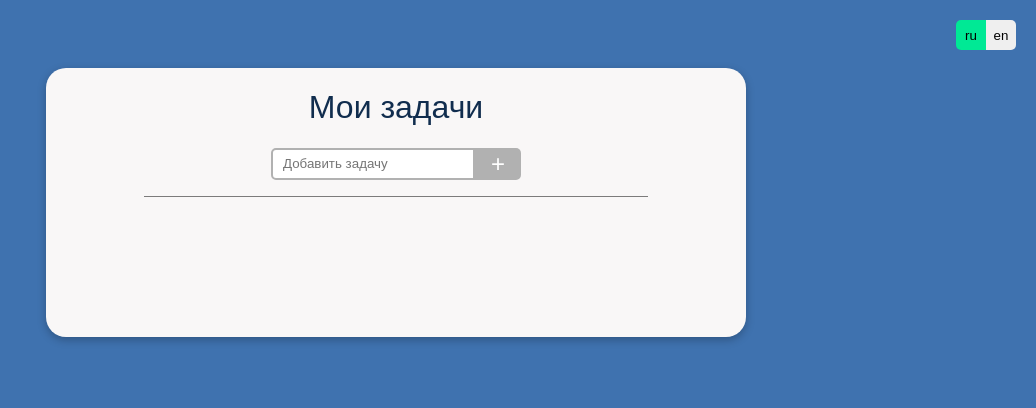
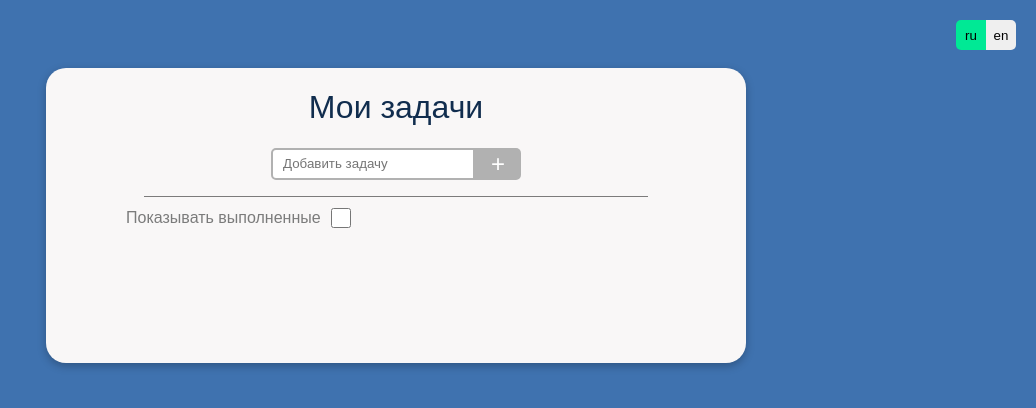
Before and after one commit to Votchitsev/tt-todo, a React (Create React App) app: page / in a window 1280 px wide. Shown: the top 408 px of the page, without its empty margins (244-1280 px from the left). Built offline with nearby package versions, Linux system fonts and the light colour scheme.

Commit message:
Отметка выполненных задач и их фильтрация

```diff
--- a/src/components/TodoItem/TodoItem.module.scss
+++ b/src/components/TodoItem/TodoItem.module.scss
@@ -54,3 +54,7 @@
     background-color: #b1b1b1;
   }
 }
+
+.crossed_text {
+  text-decoration: line-through;
+}
--- a/src/components/TodoItem/TodoItem.tsx
+++ b/src/components/TodoItem/TodoItem.tsx
@@ -1,10 +1,15 @@
+import { type ChangeEvent, useState } from 'react';
 import { observer } from 'mobx-react';
 import { useStore } from '../../store/store';
 import style from './TodoItem.module.scss';
 import EditTaskModal from '../EditTaskModal/EditTaskModal';
+import { type PropInterface } from './interface';
 
-function TodoItem({ id, content } : { id: number; content : string }) {
+function TodoItem({ id, content, isComplete } : PropInterface) {
   const { langStore, taskListStore, modalsStore } = useStore();
+  const [ textClassList, setTextClassList ] = useState(
+    [style.content, isComplete ? style.crossed_text : null]
+  );
 
   const setModal = () => {
     modalsStore.setActive({
@@ -14,10 +19,25 @@ function TodoItem({ id, content } : { id: number; content : string }) {
     })
   }
 
+  const onSetComplete = (e: ChangeEvent<HTMLInputElement>) => {
+    taskListStore.setComplete(id, e.target.checked);
+
+    if (e.target.checked) {
+      setTextClassList([...textClassList, style.crossed_text]);
+      return;
+    }
+
+    setTextClassList([style.content]);
+  }
+
   return (
     <li className={style.item}>
-      <input type="checkbox"></input>
-      <div className={style.content}>{ content }</div>
+      <input
+        type="checkbox"
+        onChange={onSetComplete}
+        defaultChecked={isComplete}
+      />
+      <div className={textClassList.join(' ')}>{ content }</div>
       <div className={style.btn_container}>
         <button
           className={style.edit_btn}
--- /dev/null
+++ b/src/components/TodoItem/interface.ts
@@ -0,0 +1,5 @@
+export interface PropInterface {
+  id: number;
+  content: string;
+  isComplete: boolean;
+};
--- a/src/components/TodoList/TodoList.module.scss
+++ b/src/components/TodoList/TodoList.module.scss
@@ -5,3 +5,23 @@
   list-style-type: none;
   padding: 0;
 }
+
+.show_completed_container {
+  width: 90%;
+  display: flex;
+  align-items: center;
+  align-self: center;
+}
+
+.show_completed {
+  color: #7b7b7b;
+  display: flex;
+  align-items: center;
+
+  input {
+    width: 20px;
+    height: 20px;
+    cursor: pointer;
+    margin-left: 10px;
+  }
+}
--- a/src/components/TodoList/TodoList.tsx
+++ b/src/components/TodoList/TodoList.tsx
@@ -2,21 +2,35 @@ import { observer } from 'mobx-react';
 import { useStore } from '../../store/store';
 import TodoItem from '../TodoItem/TodoItem';
 import style from './TodoList.module.scss';
+import { ChangeEvent } from 'react';
 
 function TodoList() {
-  const { taskListStore } = useStore();
+  const { taskListStore, langStore } = useStore();
+
+  const setShowCompleted = (e: ChangeEvent<HTMLInputElement>) => {
+    taskListStore.setShowCompleted(e.target.checked);
+  };
 
   return (
+    <>
+      <div className={style.show_completed_container}>
+        <label className={style.show_completed}>
+          { langStore.content.showCompleted }
+          <input type='checkbox' onChange={setShowCompleted}/>
+        </label>
+      </div>
       <ul className={style.list}>
-      { taskListStore.list.map(
+        { taskListStore.taskList.map(
           task =>
           <TodoItem
             key={ task.id }
             id={ task.id }
             content={ task.text }
+            isComplete={ task.isComplete}
           />
         )}
       </ul>
+    </>
   )
 }
 
--- a/src/lang/en.ts
+++ b/src/lang/en.ts
@@ -1,7 +1,7 @@
 import { type LangInterface } from './interface';
 
 const en: LangInterface = {
-  appName: 'To Do App',
+  appName: 'My Tasks',
   formPlaceholder: 'add task',
   editTaskBtn: 'edit',
   deleteTaskBtn: 'delete',
@@ -10,7 +10,8 @@ const en: LangInterface = {
       title: 'Validation Error',
       text: "Task length should't be more than 50 characters"
     }
-  }
+  },
+  showCompleted: 'Show completed',
 };
 
 export default en;
--- a/src/lang/interface.ts
+++ b/src/lang/interface.ts
@@ -8,5 +8,6 @@ export interface LangInterface {
       title: string;
       text: string;
     }
-  }
+  },
+  showCompleted: string,
 }
--- a/src/lang/ru.ts
+++ b/src/lang/ru.ts
@@ -10,7 +10,8 @@ const ru: LangInterface = {
       title: 'Ошибка валидации',
       text: 'Длинна задачи не может быть больше 50 символов'
     }
-  }
+  },
+  showCompleted: 'Показывать выполненные'
 };
 
 export default ru;
--- a/src/store/taskList.ts
+++ b/src/store/taskList.ts
@@ -1,29 +1,40 @@
-import { makeAutoObservable } from "mobx"
+import { makeAutoObservable } from 'mobx'
 
 interface TaskInterface {
   id: number;
   text: string;
+  isComplete: boolean;
 }
 
 class TaskList {
-  list = [] as TaskInterface[]
+  list = [] as TaskInterface[];
+  showCompleted = false;
 
   constructor() {
     makeAutoObservable(this);
-  }
+  };
+
+  get taskList() {
+    if (this.showCompleted) {
+      return this.list;
+    };
+
+    return this.list.filter(item => item.isComplete === false);
+  };
 
   add(task: string) {
     const newTask: TaskInterface = {
       id: Date.now(),
-      text: task
-    }
+      text: task,
+      isComplete: false,
+    };
 
     this.list.push(newTask);
-  }
+  };
 
   remove(id: number) {
     this.list = this.list.filter(item => item.id !== id);
-  }
+  };
 
   update(id: number, text: string) {
     const updatedTask = this.list.find(item => item.id === id);
@@ -31,6 +42,18 @@ class TaskList {
     if (updatedTask) {
       updatedTask.text = text;
     }
+  };
+
+  setComplete(id: number, complete: boolean) {
+    const task = this.list.find(item => item.id === id);
+
+    if (task) {
+      task.isComplete = complete
+    };
+  };
+
+  setShowCompleted(show: boolean) {
+    this.showCompleted = show;
   }
 }
 
```
Lines whose indentation alone changed are shown as unchanged.
